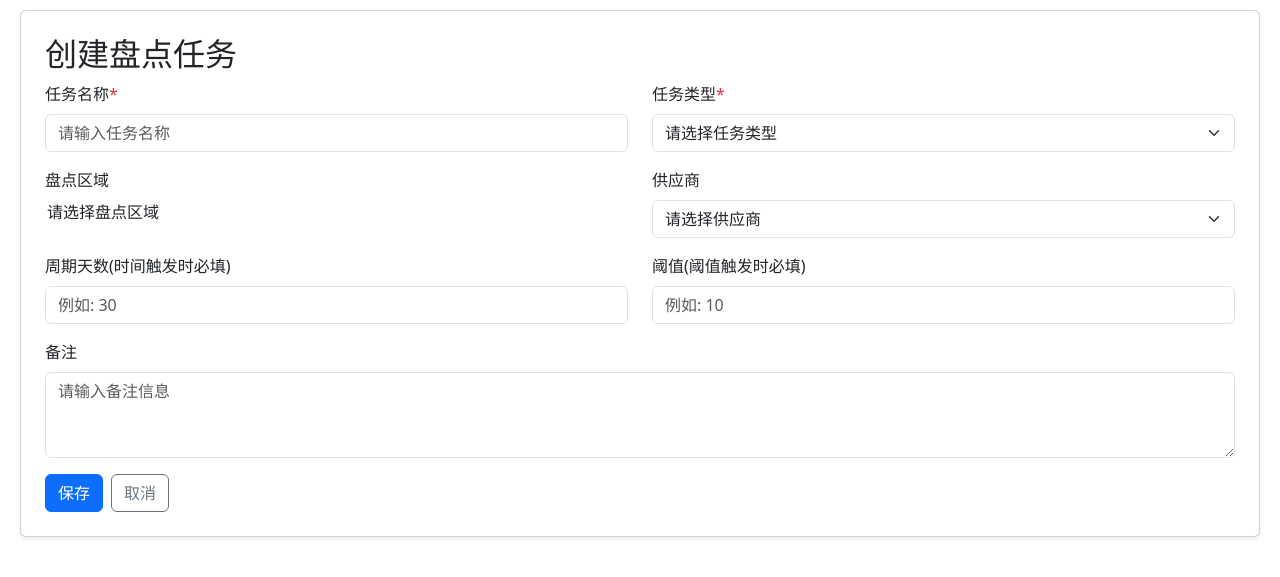
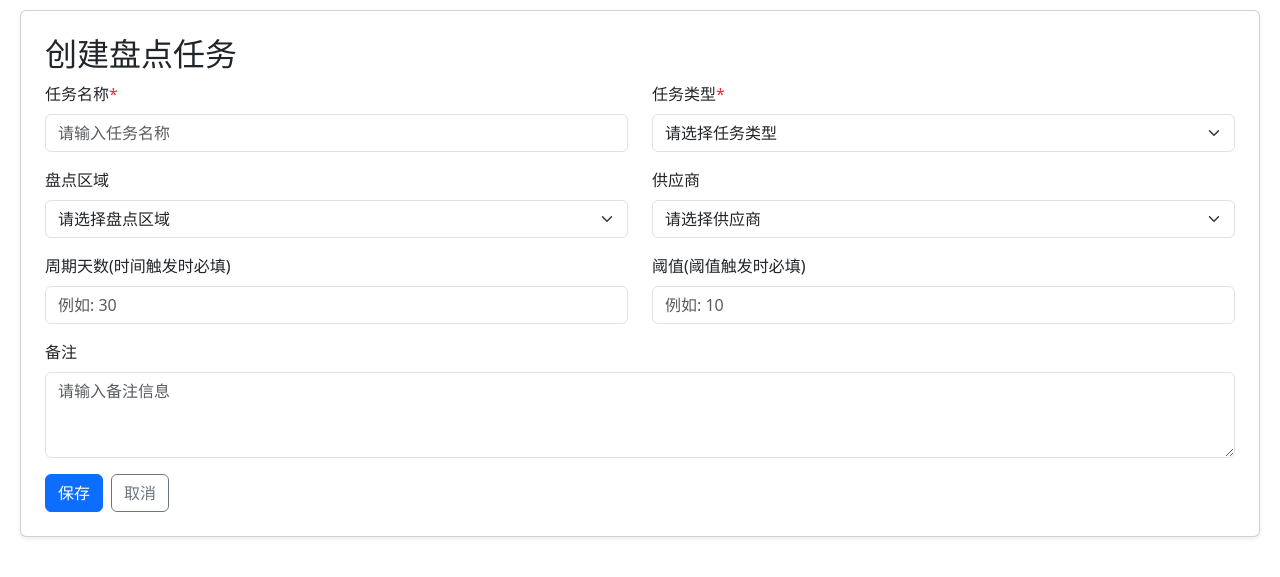
Before and after one commit to xianyugaofeng/warehouse_management, a Python web app: template app/templates/inventory_count/task_create.html in a window 1280 px wide. Shown: the part 176-753 px from the top of the page. Run offline with Jinja, Linux system fonts and the light colour scheme; the template is opened without the code that fills it, so the values that code supplies are empty.

Commit message:
完善盘点区域与库位间的逻辑，避免手动输入的不一致性

```diff
--- a/app/templates/inventory_count/task_create.html
+++ b/app/templates/inventory_count/task_create.html
@@ -40,6 +40,7 @@
                 <div class="row mb-3">
                     <div class="col-md-6">
                         <label for="area" class="form-label">盘点区域</label>
+                        <select class="form-select" id="area" name="area">
                             <option value="">请选择盘点区域</option>
                             {% set areas = [] %}
                             {% for location in locations %}
@@ -48,6 +49,7 @@
                                     <option value="{{ location.area }}">{{ location.area }}</option>
                                 {% endif %}
                             {% endfor %}
+                        </select>
                     </div>
                     <div class="col-md-6">
                         <label for="supplier_id" class="form-label">供应商</label>
```
Lines whose indentation alone changed are shown as unchanged.
